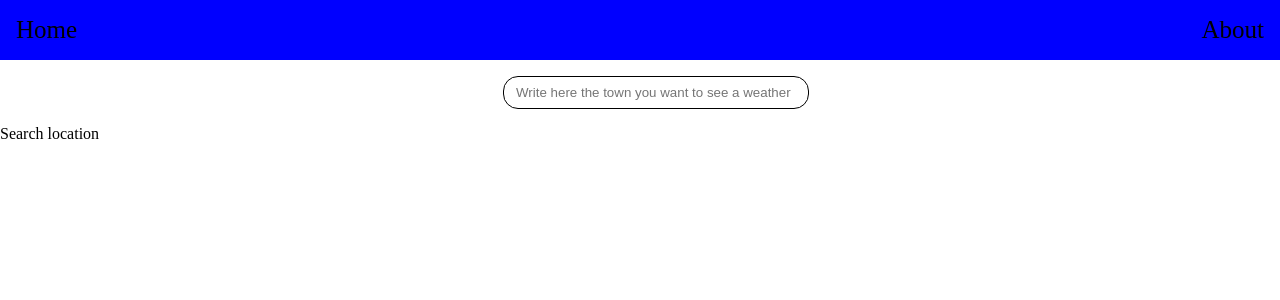
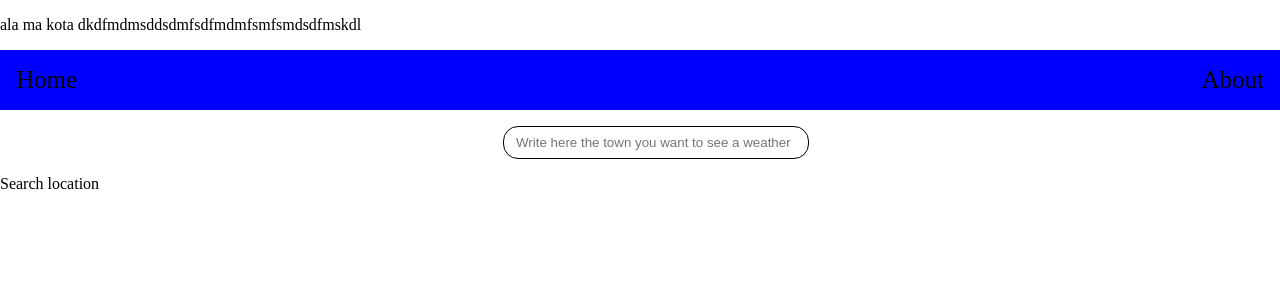
Before and after one commit to Majkan1/weather-app, a React (Vite) app: page / in a window 1280 px wide. Shown: the top 300 px of the page. Built offline with nearby package versions, Linux system fonts and the light colour scheme.

Commit message:
Update App.jsx
Co-Authored-By: Wxymiz <119953874+Wxymiz@users.noreply.github.com>

```diff
--- a/src/App.jsx
+++ b/src/App.jsx
@@ -12,6 +12,7 @@ export default function App() {
 function Header(){
   return (
     <>
+    <p>ala ma kota dkdfmdmsddsdmfsdfmdmfsmfsmdsdfmskdl</p>
     <header className = "header">
       <nav>
         <Link  className = "Home"to = "/">Home</Link>
```
